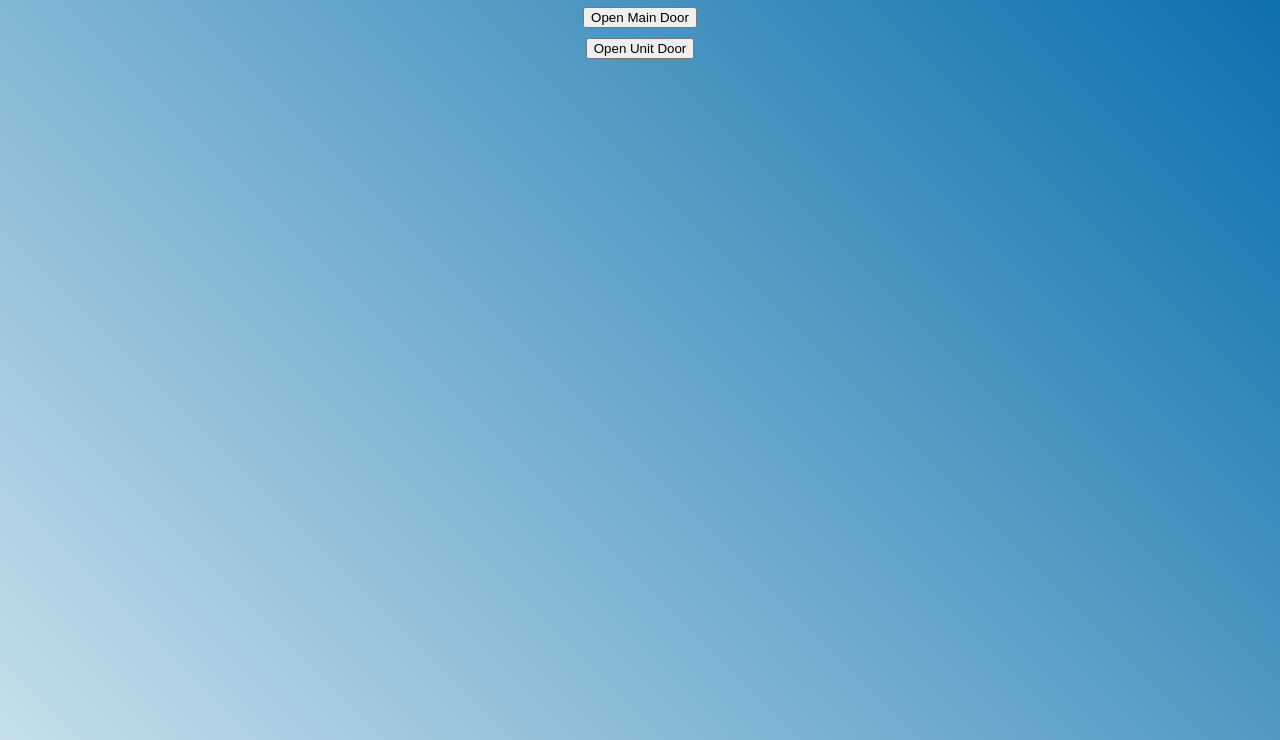
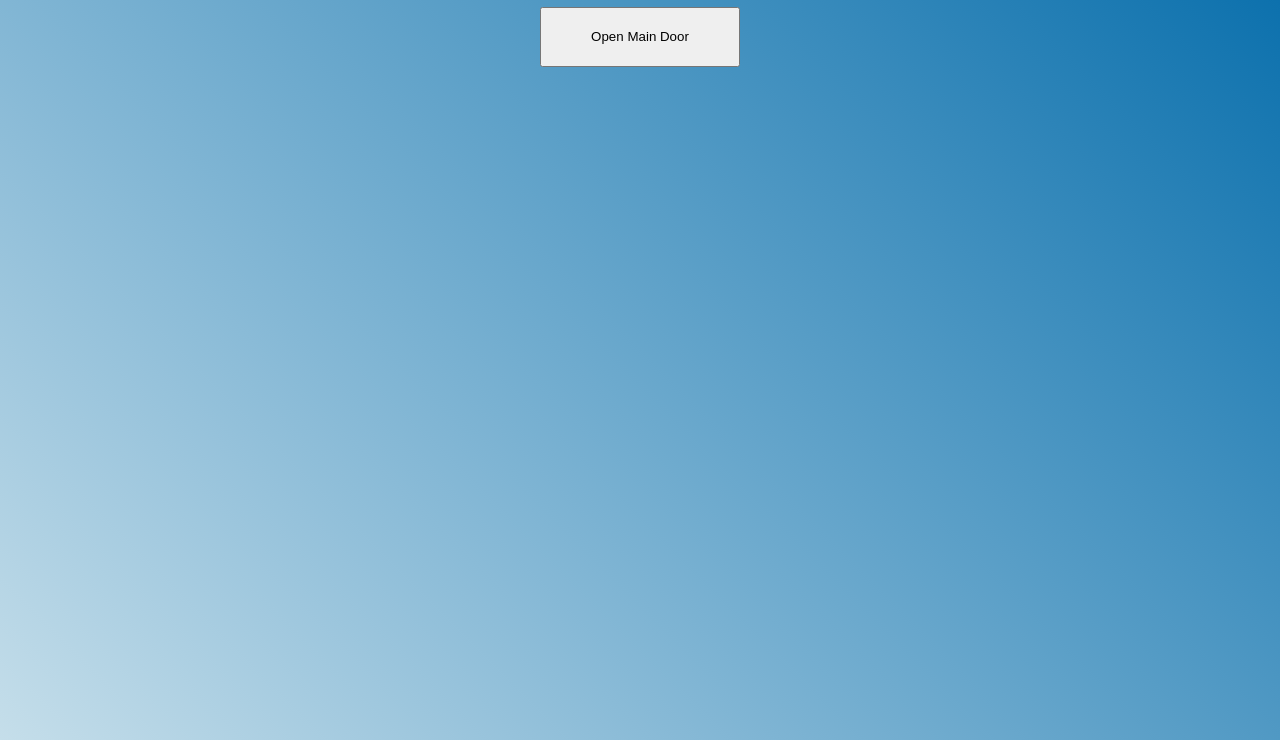
Before and after one commit to jeremy21212121/doorman-webapp, a plain HTML site: page index.html in a window 1280 px wide. Shown: the part 73-813 px from the top of the page. Drawn offline with Linux system fonts and the light colour scheme.

Commit message:
Remove "unit" button and make other button bigger
The stepper motor controlling my unit door lock isnt working right now, so I have removed the button.

```diff
--- a/index.html
+++ b/index.html
@@ -11,13 +11,13 @@
 			<div class="main-door">
 				<button id="main-door">Open Main Door</button>
 			</div>
-			<div class="unit-door">
+<!--			<div class="unit-door">
 				<button id="unit-door">Open Unit Door</button>
 			</div>
-		</div>
+-->		</div>
 		<style>
 			body {height:98vh;text-align: center;background: linear-gradient(45deg, #c5deea 0%,#8abbd7 31%,#066dab 100%);}
-			button {display:block;margin:10px auto;}
+			button {display:block;margin:10px auto;width:200px;height:60px;}
 		</style>
 		<script>
 		var mainDoorButton = document.getElementById("main-door");
```
